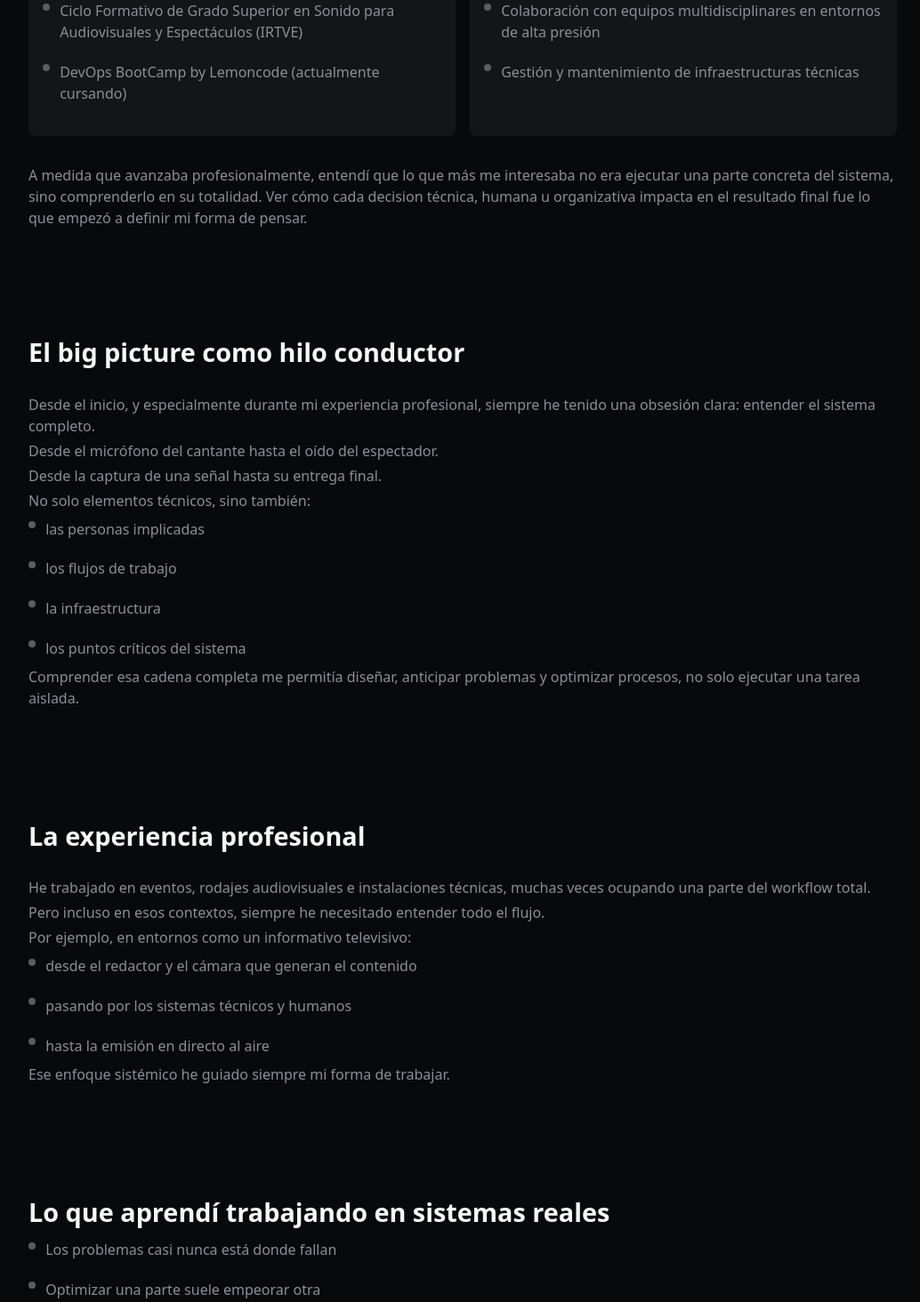
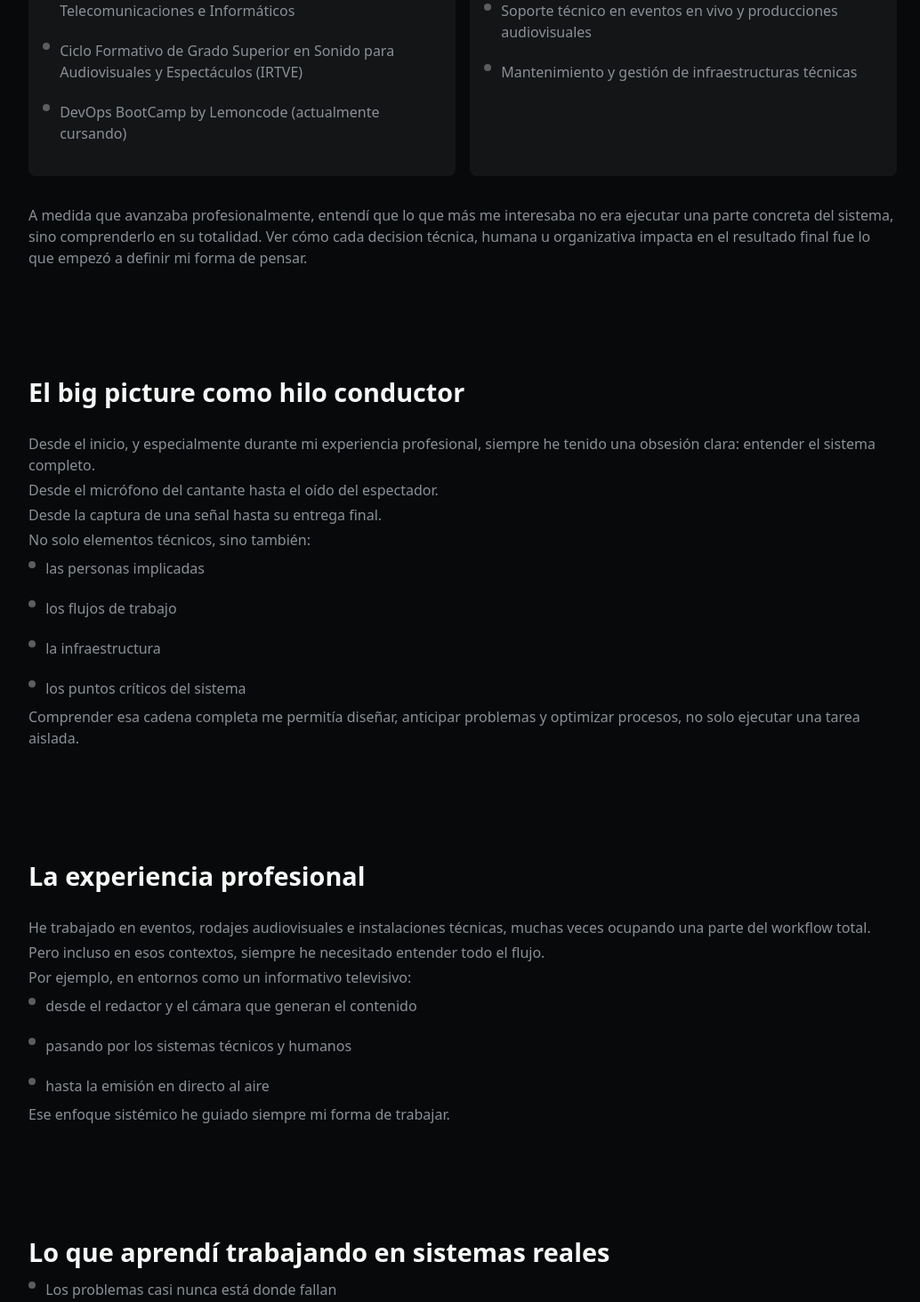
Before and after one commit to raullopezpenalva/Personal-Website, a React (Vite) app: page /about in a window 1280 px wide. Shown: the part 926-2390 px from the top of the page at 89% size, without its empty margins (120-1154 px from the left). Built offline with nearby package versions, Linux system fonts and the light colour scheme.

Commit message:
feat: enhance AboutPage with detailed education and experience sections

```diff
--- a/src/pages/AboutPage.tsx
+++ b/src/pages/AboutPage.tsx
@@ -37,7 +37,15 @@ const AboutPage: React.FC = () => {
                             id="about-my-journey-studies"
                             title="Formación técnica y académica"
                         >
-                            <BulletList className="about-my-journey-studies-content">
+                            <BulletList className="about-my-journey-studies-content"
+                                items={[
+                                    "Ingeniería Técnica en Electrónica Industrial",
+                                    "Ciclo Formativo de Grado Medio en Instalaciones Eléctricas y Automáticas",
+                                    "Ciclo Formativo de Grado Superior en Sistemas de Telecomunicaciones e Informáticos",
+                                    "Ciclo Formativo de Grado Superior en Sonido para Audiovisuales y Espectáculos (IRTVE)",
+                                    "DevOps BootCamp by Lemoncode (actualmente cursando)"
+                                ]}>
+                                <Bullet>Ingeniería Técnica en Electrónica Industrial</Bullet>
                                 <Bullet>Ciclo Formativo de Grado Medio en Instalaciones Eléctricas y Automáticas</Bullet>
                                 <Bullet>Ciclo Formativo de Grado Superior en Sistemas de Telecomunicaciones e Informáticos</Bullet>
                                 <Bullet>Ciclo Formativo de Grado Superior en Sonido para Audiovisuales y Espectáculos (IRTVE)</Bullet>
@@ -48,7 +56,13 @@ const AboutPage: React.FC = () => {
                             id="about-my-journey-experience"
                             title="Experiencia profesional"
                         >
-                            <BulletList className="about-my-journey-experience-content">
+                            <BulletList className="about-my-journey-experience-content"
+                                items={[
+                                    "Técnico de sonido para audiovisuales y espectáculos en IRTVE",
+                                    "Montaje y operación de sistemas de sonido profesionales",
+                                    "Soporte técnico en eventos en vivo y producciones audiovisuales",
+                                    "Mantenimiento y gestión de infraestructuras técnicas"
+                                ]}>
                                 <Bullet>Trabajo en entornos técnicos complejs: eventos, rodajes audiovisuales, instalaciones</Bullet>
                                 <Bullet>Experiencia con sistemas de sonido, iluminación y vídeo a gran escala</Bullet>
                                 <Bullet>Colaboración con equipos multidisciplinares en entornos de alta presión</Bullet>
@@ -71,7 +85,13 @@ const AboutPage: React.FC = () => {
                     <Text>Desde el micrófono del cantante hasta el oído del espectador.</Text>
                     <Text>Desde la captura de una señal hasta su entrega final.</Text>
                     <Text>No solo elementos técnicos, sino también:</Text>
-                    <BulletList className="about-big-picture-bullet-list">
+                    <BulletList className="about-big-picture-bullet-list"
+                        items={[
+                            "las personas implicadas",
+                            "los flujos de trabajo",
+                            "la infraestructura ",
+                            "los puntos críticos del sistema"
+                        ]}>
                         <Bullet>las personas implicadas</Bullet>
                         <Bullet>los flujos de trabajo</Bullet>
                         <Bullet>la infraestructura </Bullet>
@@ -90,7 +110,12 @@ const AboutPage: React.FC = () => {
                     <Text>He trabajado en eventos, rodajes audiovisuales e instalaciones técnicas, muchas veces ocupando una parte del workflow total.</Text>
                     <Text>Pero incluso en esos contextos, siempre he necesitado entender todo el flujo.</Text>
                     <Text>Por ejemplo, en entornos como un informativo televisivo:</Text>
-                    <BulletList className="about-professional-growth-bullet-list">
+                    <BulletList className="about-professional-growth-bullet-list"
+                        items={[
+                            "desde el redactor y el cámara que generan el contenido",
+                            "pasando por los sistemas técnicos y humanos",
+                            "hasta la emisión en directo al aire"
+                        ]}>
                         <Bullet>desde el redactor y el cámara que generan el contenido</Bullet>
                         <Bullet>pasando por los sistemas técnicos y humanos</Bullet>
                         <Bullet>hasta la emisión en directo al aire</Bullet>
@@ -103,16 +128,19 @@ const AboutPage: React.FC = () => {
                 id="about-learned-in-my-career"
                 title="Lo que aprendí trabajando en sistemas reales"
             >
-                <BulletList className="about-learned-in-my-career-content">
-                    <Bullet>Los problemas casi nunca está donde fallan</Bullet>
-                    <Bullet>Optimizar una parte suele empeorar otra</Bullet>
-                    <Bullet>Los sistemas son dinámicos y cambian con el tiempo</Bullet>
-                    <Bullet>La comunicación entre personas es clave</Bullet>
-                    <Bullet>La documentación y estandarización evitan errores</Bullet>
-                    <Bullet>La mayoría de errores son de diseño, no de ejecución</Bullet>
-                    <Bullet>La presión revela si un sistema está bien pensado</Bullet>
-                    <Bullet>Entender el flujo completo ahorra más tiempo que correr</Bullet>
-                </BulletList>
+                <BulletList
+                    className="about-learned-in-my-career-content"
+                    items={[
+                        "Los problemas casi nunca está donde fallan",
+                        "Optimizar una parte suele empeorar otra",
+                        "Los sistemas son dinámicos y cambian con el tiempo",
+                        "La comunicación entre personas es clave",
+                        "La documentación y estandarización evitan errores",
+                        "La mayoría de errores son de diseño, no de ejecución",
+                        "La presión revela si un sistema está bien pensado",
+                        "Entender el flujo completo ahorra más tiempo que correr"
+                    ]}
+                />
             </Section>
 
             <Section
```
